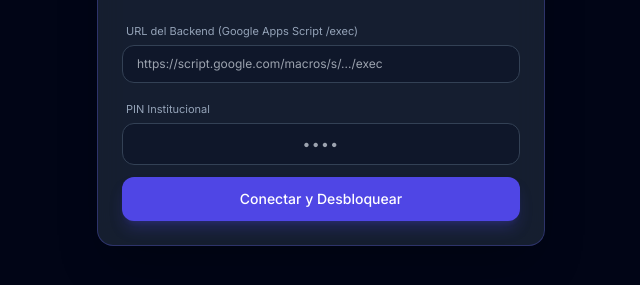
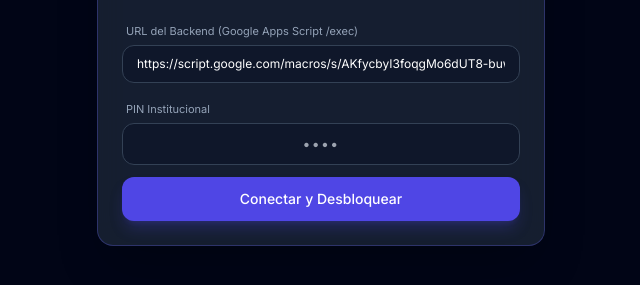
Before and after one commit to reparor2d2-pixel/Secretaria, a plain HTML site: page index.html in a window 1280 px wide. Shown: the part 361-646 px from the top of the page, without its empty margins (319-959 px from the left). Drawn offline with nearby package versions, Linux system fonts and the light colour scheme.

Commit message:
Change clara_gas_url to a new script URL
Update the saved URL for clara_gas_url in localStorage.

```diff
--- a/index.html
+++ b/index.html
@@ -752,7 +752,8 @@
       iniciarParpadeo();
       if ('speechSynthesis' in window) window.speechSynthesis.getVoices();
 
-      const savedUrl = localStorage.getItem('clara_gas_url');
+      const savedUrl = "https://script.google.com/macros/s/AKfycbyI3foqgMo6dUT8-buwP0LvRfEOVlCdte17kIKpB1HmHNsaggF5Qjv016OAdTu54Xj6cA/exec";
+      localStorage.setItem('clara_gas_url', savedUrl);
       const savedPin = localStorage.getItem('clara_pin');
       if (savedUrl) document.getElementById('inputGasUrl').value = savedUrl;
 
```
